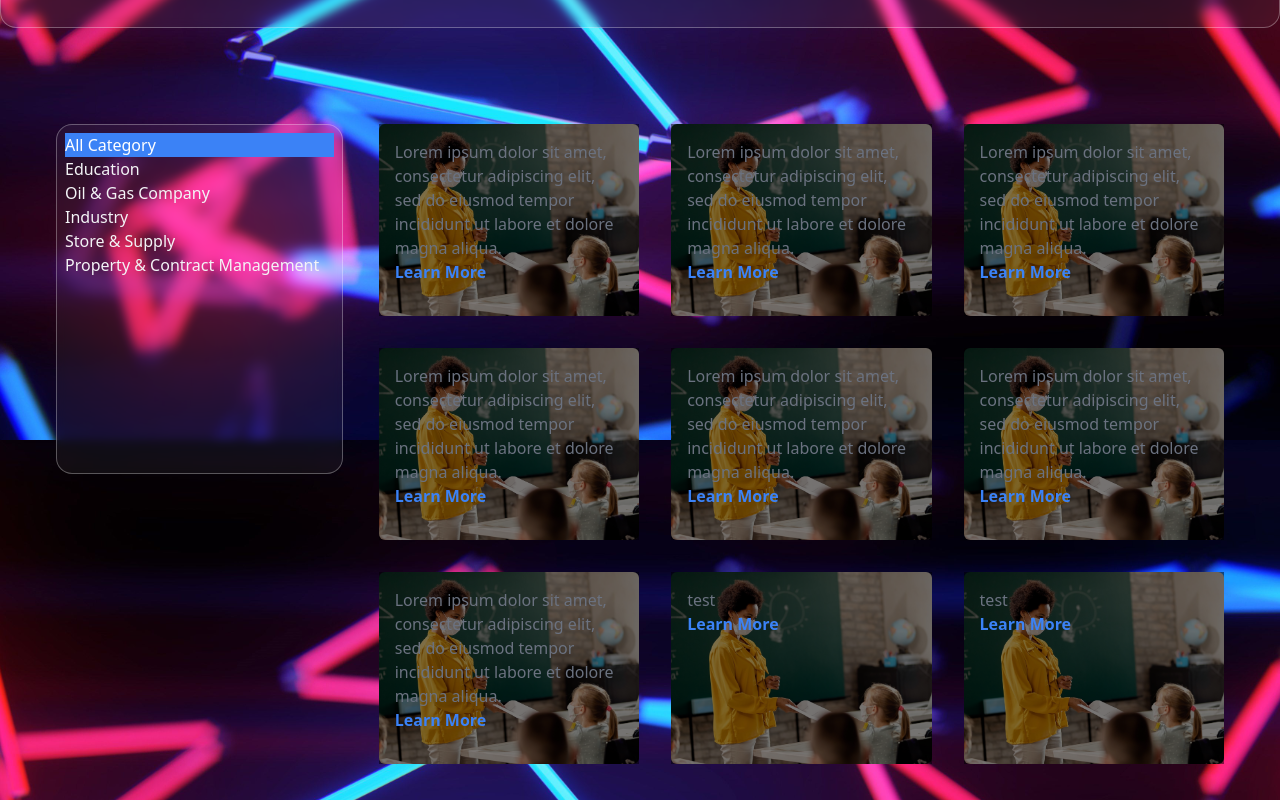
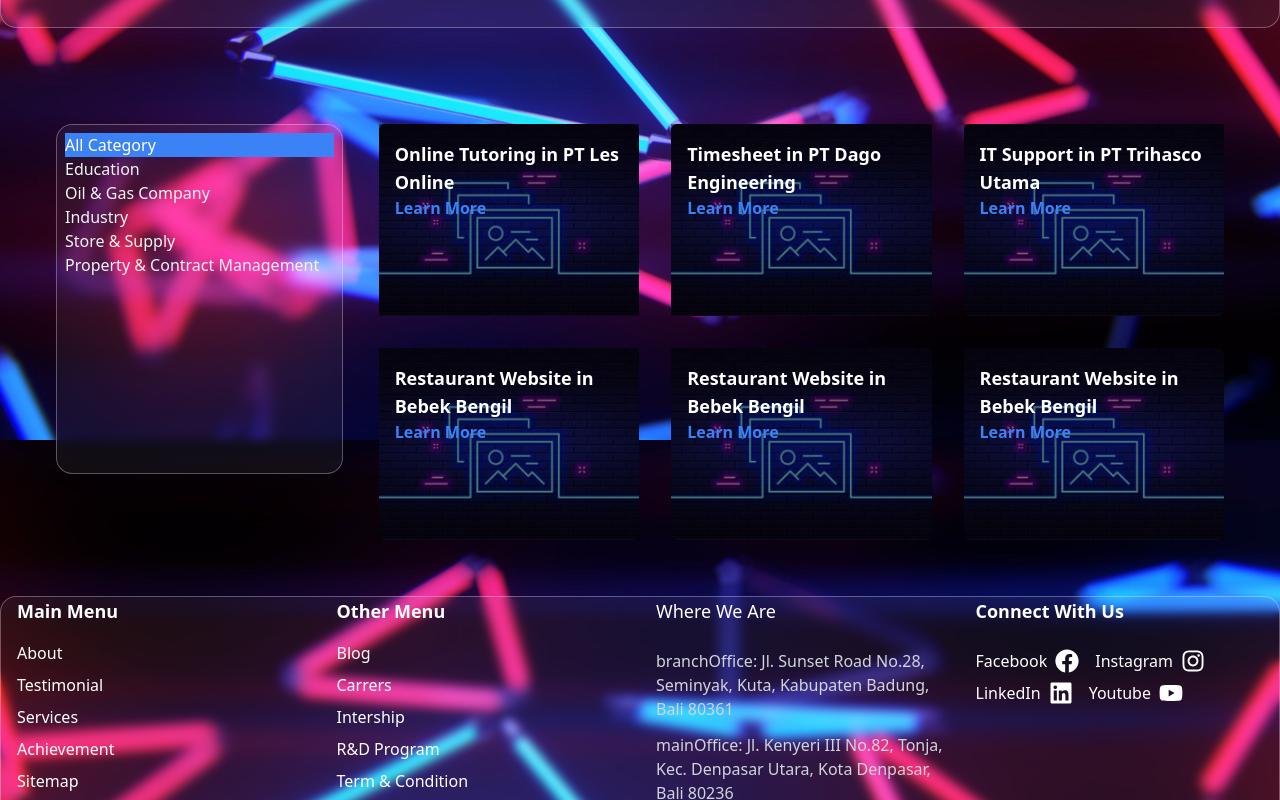
Before and after one commit to fahrezaraharjo/renew-ganeshcom, a React (Vite) app: page /solution in a window 1280 px wide. Shown: the part 360-1160 px from the top of the page. Built offline with nearby package versions, Linux system fonts and the light colour scheme.

Commit message:
progress at detail solution

```diff
--- a/src/App.jsx
+++ b/src/App.jsx
@@ -1,5 +1,5 @@
 import { BrowserRouter, Route, Routes } from 'react-router-dom';
-import { Home, AboutPage, WorkPages, DetailsPage, SolutionPage } from './Pages'
+import { Home, AboutPage, WorkPages, DetailsPage, SolutionPage, DetailsSolutionPage } from './Pages'
 import { Navbar } from './components';
 
 function App() {
@@ -11,8 +11,8 @@
           <Route path="/about" element={<AboutPage />} />
           <Route path="/work" element={<WorkPages />} />
           <Route path="/details/:id" element={<DetailsPage />} />
-          <Route path="/solution" element={<SolutionPage /> } />
-          {/* <Route path="/contact" component={Contact} /> */}
+          <Route path="/solution" element={<SolutionPage />} />
+          <Route path="/solutions/:id" element={<DetailsSolutionPage />} />
         </Routes>
       </div>
     </BrowserRouter>
--- a/src/Pages/Solution/SolutionPage.jsx
+++ b/src/Pages/Solution/SolutionPage.jsx
@@ -27,7 +27,30 @@
                 <div className='container mx-auto mt-10 cursor-pointer'>
                     <div className='grid grid-cols-1 md:grid-cols-2 lg:grid-cols-3 gap-8'>
                         {solutionItems.map((item, index) => (
-                            <Card key={index} imageUrl={item.imageUrl} name={item.name} description={item.description} id={item.id} />
+                            <div className='relative' key={index}>
+                                <motion.div
+                                    className='absolute inset-0 bg-black bg-opacity-50 text-white p-4 hover:opacity-0 transition-opacity duration-500 ease-in-out'
+                                    initial={{ opacity: 1 }}
+                                    animate={{ opacity: 1 }}
+                                    whileHover={{ opacity: 0 }}
+                                    transition={{ duration: 0.5 }}
+                                >
+                                    <h2 className='text-lg font-bold'>{item.name}</h2>
+                                    <p className='text-gray-500'>{item.description}</p>
+                                    <Link to={`/solutions/${item.id}`} className='text-blue-500 font-bold mt-2 hover:text-blue-700'>
+                                        Learn More
+                                    </Link>
+                                </motion.div>
+                                <motion.img
+                                    src={item.img}
+                                    alt={item.name}
+                                    className='h-48 w-full object-cover rounded-md'
+                                    initial={{ opacity: 1 }}
+                                    animate={{ opacity: 1 }}
+                                    whileHover={{ opacity: 0.1 }}
+                                    transition={{ duration: 0.1 }}
+                                />
+                            </div>
                         ))}
                     </div>
                 </div>
--- a/src/Pages/index.js
+++ b/src/Pages/index.js
@@ -3,3 +3,4 @@
 export { default as WorkPages } from "./Work/WorkPage";
 export { default as DetailsPage } from "./Detail/DetailsPage";
 export { default as SolutionPage } from "./Solution/SolutionPage";
+export { default as DetailsSolutionPage } from "./Detail/DetailsSolutionPage";
--- a/src/utils/dummyData.js
+++ b/src/utils/dummyData.js
@@ -22,7 +22,7 @@
     { label: 'Industry', value: 'industry' },
     { label: 'Store & Supply', value: 'storeSupply' },
     { label: 'Property & Contract Management', value: 'propertyContract' },
-  ];
+];
 
 export const welcomeDatas = {
     leftItems:
@@ -1454,126 +1454,70 @@
 ];
 
 export const solutionDatas = {
-    all: {
-        title: 'All Solutions',
+    education: {
         items: [
             {
-                id: 'solution-1',
-                title: 'Solution 1',
-                category: 'education',
-                imageUrl: solution1,
-                description:
-                    'Lorem ipsum dolor sit amet, consectetur adipiscing elit, sed do eiusmod tempor incididunt ut labore et dolore magna aliqua.',
-                linkUrl: '/solutions/solution-1',
-            },
-            {
-                id: 'solution-2',
-                title: 'Solution 2',
-                category: 'oilGas',
-                imageUrl: solution1,
-                description:
-                    'Lorem ipsum dolor sit amet, consectetur adipiscing elit, sed do eiusmod tempor incididunt ut labore et dolore magna aliqua.',
-                linkUrl: '/solutions/solution-2',
-            },
-            {
-                id: 'solution-3',
-                title: 'Solution 3',
-                category: 'industry',
-                imageUrl: solution1,
-                description:
-                    'Lorem ipsum dolor sit amet, consectetur adipiscing elit, sed do eiusmod tempor incididunt ut labore et dolore magna aliqua.',
-                linkUrl: '/solutions/solution-3',
-            },
-            {
-                id: 'solution-4',
-                title: 'Solution 4',
-                category: 'storeSupply',
-                imageUrl: solution1,
-                description:
-                    'Lorem ipsum dolor sit amet, consectetur adipiscing elit, sed do eiusmod tempor incididunt ut labore et dolore magna aliqua.',
-                linkUrl: '/solutions/solution-4',
-            },
-        ],
-    },
-    education: {
-        title: 'Education Solutions',
+                id: "1",
+                name: "Online Tutoring in PT Les Online",
+                img: cardplaceholder,
+                desc: "Developing an application to find online tutoring service providers and private tutors for PT Les Online",
+                desc2: "Developing an application to find online tutoring service providers and private tutors for PT Les Online",
+            },
+        ]
+    },
+    oilGas: {
         items: [
             {
-                id: 'solution-1',
-                title: 'Solution 1',
-                category: 'education',
-                imageUrl: solution1,
-                description:
-                    'Lorem ipsum dolor sit amet, consectetur adipiscing elit, sed do eiusmod tempor incididunt ut labore et dolore magna aliqua.',
-                linkUrl: '/solutions/solution-1',
-            },
-        ],
-    },
-    oilGas: {
-        title: 'Oil & Gas Solutions',
+                id: "2",
+                name: "Timesheet in PT Dago Engineering",
+                img: cardplaceholder,
+                desc: "Development of applications that assist users in recording daily work, projects and monitoring work reports for PT Dago Engineering.",
+                desc2: "Timesheet Dago Eng Application will helps users in recording daily work, projects and monitoring work reports for PT Dago Engineering. Timesheet Dago Eng provides you employee attendance application system that can be use everywhere with a simple taps on mobile device. HR can monitor mobile employee more effective and the feature is usefull for evaluating employee’s performance. PT Dago Engineering has proven that using Mytimesheet can make it easier for them to be absent in their company activities.Timesheet Dago Eng was developed to automatically this manual process. This web application has these following features:",
+            },
+        ],
+    },
+    industry: {
         items: [
             {
-                id: 'solution-2',
-                title: 'Solution 2',
-                category: 'oilGas',
-                imageUrl: solution1,
-                description:
-                    'Lorem ipsum dolor sit amet, consectetur adipiscing elit, sed do eiusmod tempor incididunt ut labore et dolore magna aliqua.',
-                linkUrl: '/solutions/solution-2',
-            },
-        ],
-    },
-    industry: {
-        title: 'Industry Solutions',
+                id: "3",
+                name: "IT Support in PT Trihasco Utama",
+                img: cardplaceholder,
+                desc: "Placing IT Support to monitors and maintains the company computer systems, installs, and configures hardware and software, and solves technical issues in PT Trihasco Utama",
+                desc2: "Placing IT Support to monitors and maintains the company computer systems, installs, and configures hardware and software, and solves technical issues in PT Trihasco Utama",
+            }
+        ],
+    },
+    storeSupply: {
         items: [
             {
-                id: 'solution-3',
-                title: 'Solution 3',
-                category: 'industry',
-                imageUrl: solution1,
-                description:
-                    'Lorem ipsum dolor sit amet, consectetur adipiscing elit, sed do eiusmod tempor incididunt ut labore et dolore magna aliqua.',
-                linkUrl: '/solutions/solution-3',
-            },
-        ],
-    },
-    storeSupply: {
-        title: 'Store & Supply Solutions',
+                id: "4",
+                name: "Restaurant Website in Bebek Bengil",
+                img: cardplaceholder,
+                desc: "Developing website to find information like menus, location, hours of operation and contact info easily for Bebek Bengil",
+                desc2: "A restaurant website is a business website whose purpose is to provide information on menus, services, locations and other services. It also provides directions to restaurants. It can also offer promotional discounts and special offers from restaurants.Your customers will get a clear picture of the experience the restaurant has to offer and the vibe guests can expect.",
+            }
+        ],
+    },
+    propertyConstractor: {
         items: [
             {
-                id: 'solution-4',
-                title: 'Solution 4',
-                category: 'store',
-                imageUrl: solution1,
-                description: 'test',
-                linkUrl: '/solutions/solution-4'
+                id: "5",
+                name: "Restaurant Website in Bebek Bengil",
+                img: cardplaceholder,
+                desc: "Developing website to find information like menus, location, hours of operation and contact info easily for Bebek Bengil",
+                desc2: "A restaurant website is a business website whose purpose is to provide information on menus, services, locations and other services. It also provides directions to restaurants. It can also offer promotional discounts and special offers from restaurants.Your customers will get a clear picture of the experience the restaurant has to offer and the vibe guests can expect.",
             }
-        ]
-    },
-    propertyContract: {
-        title: 'Property & Contract Management',
+        ],
+    },
+    eGovermment: {
         items: [
             {
-                id: 'solution-5',
-                title: 'Solution 5',
-                category: 'propertyContract',
-                imageUrl: solution1,
-                description: 'test',
-                linkUrl: '/solutions/solution-5'
+                id: "6",
+                name: "Restaurant Website in Bebek Bengil",
+                img: cardplaceholder,
+                desc: "Developing website to find information like menus, location, hours of operation and contact info easily for Bebek Bengil",
+                desc2: "A restaurant website is a business website whose purpose is to provide information on menus, services, locations and other services. It also provides directions to restaurants. It can also offer promotional discounts and special offers from restaurants.Your customers will get a clear picture of the experience the restaurant has to offer and the vibe guests can expect.",
             }
-        ]
-    },
-    storeSupply: {
-        title: 'Store & Supply Solutions',
-        items: [
-            {
-                id: 'solution-4',
-                title: 'Solution 4',
-                category: 'store',
-                imageUrl: solution1,
-                description: 'test',
-                linkUrl: '/solutions/solution-4'
-            }
-        ]
-    }
-}
+        ],
+    },
+};
```
Also changed, not shown: src/Pages/Detail/DetailsSolutionPage.jsx (added, +77 -0 lines).
